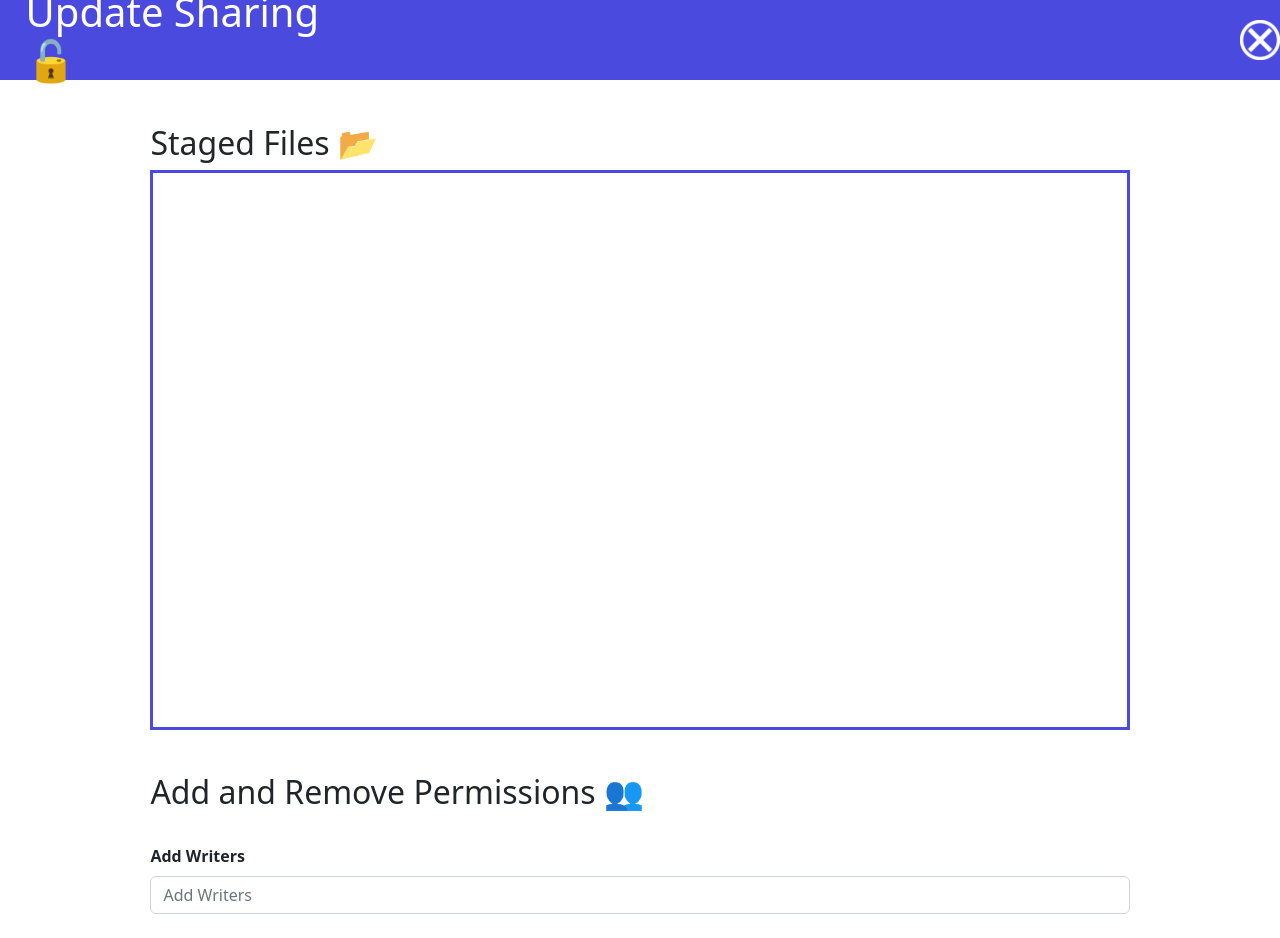
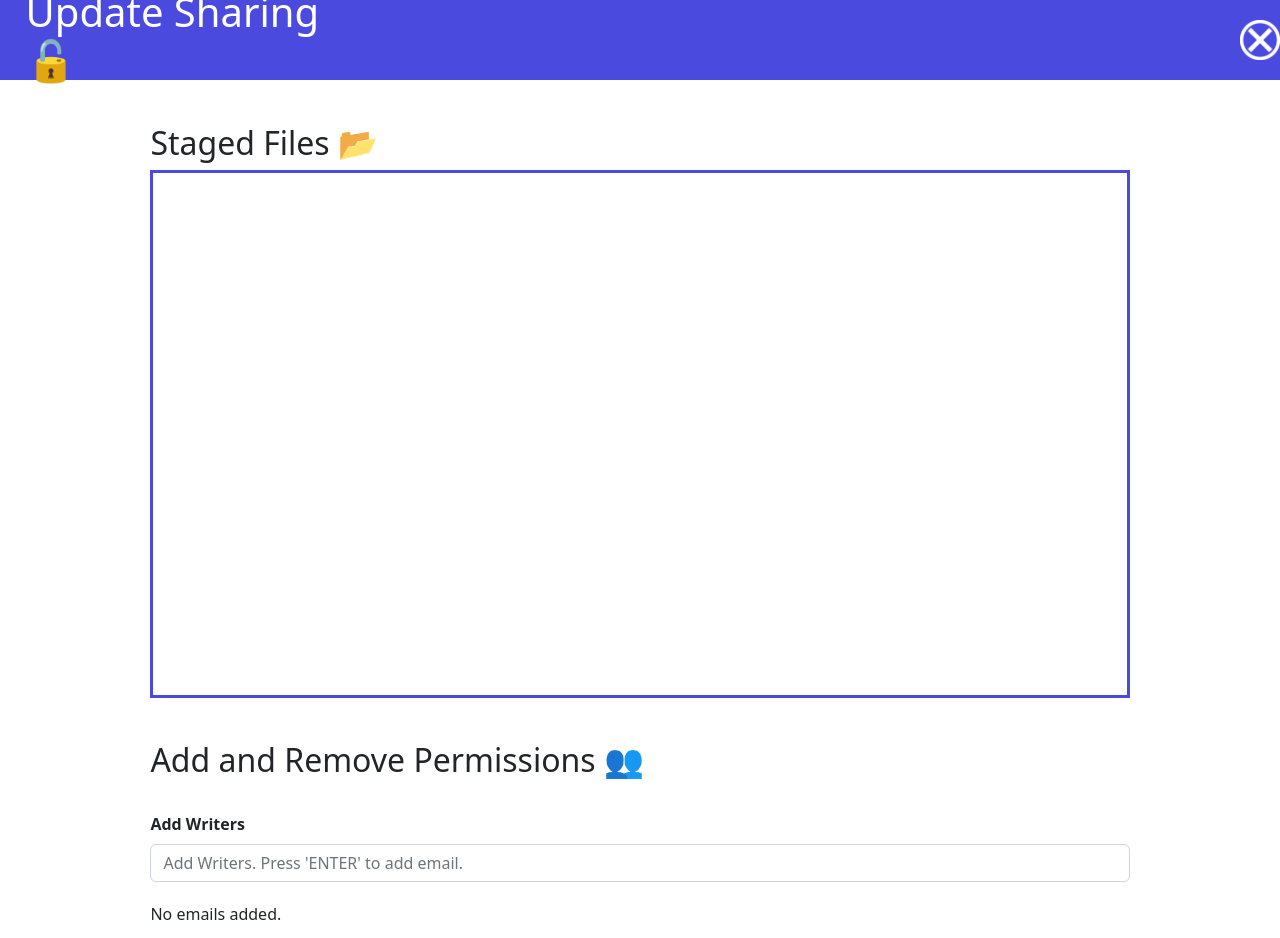
Before and after one commit to mifukuda/Google-Drive-Sharing-Manager, a React (Create React App) app in the folder client/: page /update in a window 1280 px wide. Shown: the top 938 px of the page. Built offline with nearby package versions, Linux system fonts and the light colour scheme.

Commit message:
Resytling update screen

```diff
--- a/client/src/App.css
+++ b/client/src/App.css
@@ -190,7 +190,7 @@ h3.sidebarlogo {
 .updatescreenlist {
   margin: auto;
   width: 90%;
-  height: 70vh;
+  height: 66vh;
   padding: 0;
   overflow-y: scroll;
   border: 3px solid rgb(74, 74, 223);
--- a/client/src/components/PermissionAdder.js
+++ b/client/src/components/PermissionAdder.js
@@ -11,6 +11,7 @@ export default function PermissionAdder(props) {
     function handleSubmit(event) {
         if(event.key === 'Enter') {
             event.preventDefault();
+            if(text === '') return;
             dispatch({type: addType, payload: text});
         }
     }
@@ -24,7 +25,7 @@ export default function PermissionAdder(props) {
                     <Form.Label>
                         <b>{role}</b>
                     </Form.Label>
-                    <Form.Control placeholder={role}
+                    <Form.Control placeholder={role + ". Press 'ENTER' to add email."}
                         value={text} onChange={(event) => setText(event.target.value)} onKeyPress={(event) => handleSubmit(event)}/>
                 </Form.Group>
             </Form>
```
